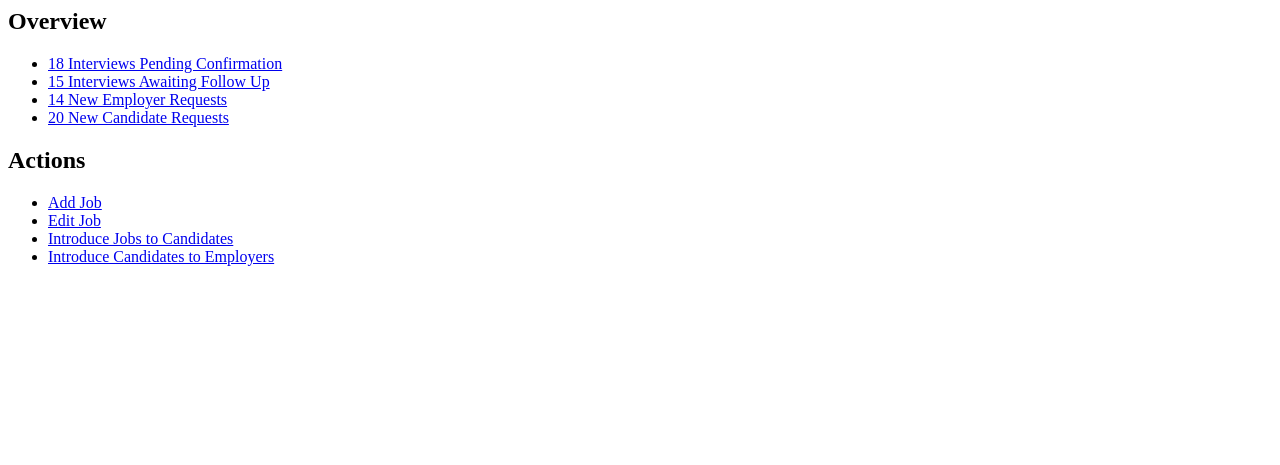
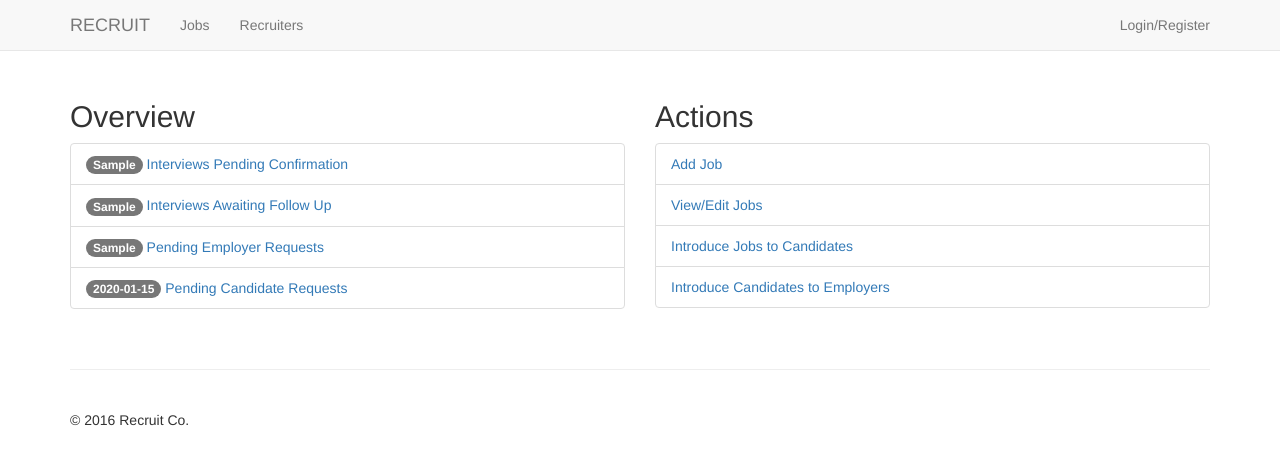
Before and after one commit to cassac/recruit, a Django app: template recruiters/templates/recruiters/dashboard.html in a window 1280 px wide. Shown: the top 465 px of the page. Run offline with Django 3.2, Linux system fonts and the light colour scheme; the template is opened without the code that fills it: most values are stand-ins (such as "Sample title", 1, 10 or a date in 2020); some libraries are stand-ins or nearby versions.

Commit message:
adds dynamic stats and admin urls

```diff
--- a/recruiters/templates/recruiters/dashboard.html
+++ b/recruiters/templates/recruiters/dashboard.html
@@ -1,25 +1,42 @@
+{% extends "base.html" %}
+
+{% load admin_urls %}
+
+{% block content %}
 <div class='row'>
 	<div class='col-xs-12 col-sm-6'>
 		<h2>Overview</h2>
 		<ul class="list-group">
 			<li class="list-group-item">
-				<a href='#'><span class="badge">18</span>
+				<a href='#'>
+					<span class="badge">
+						{{ interviews_pending_confirmation }}
+					</span>
 					Interviews Pending Confirmation
 				</a>
 			</li>
 			<li class="list-group-item">
-				<a href='#'><span class="badge">15</span>
+				<a href='#'>
+					<span class="badge">
+						{{ interviews_pending_follow_up }}
+					</span>
 					Interviews Awaiting Follow Up
 				</a>
 			</li>
 			<li class="list-group-item">
-				<a href='#'><span class="badge">14</span>
-					New Employer Requests
+				<a href='#'>
+					<span class="badge">
+						{{ pending_employer_requests }}
+					</span>
+					Pending Employer Requests
 				</a>
 			</li>
 			<li class="list-group-item">
-				<a href='#'><span class="badge">20</span>
-					New Candidate Requests
+				<a href='#'>
+					<span class="badge">
+						{{ pending_candidate_requests }}
+					</span>
+					Pending Candidate Requests
 				</a>
 			</li>
 		</ul>
@@ -28,13 +45,13 @@
 		<h2>Actions</h2>
 		<ul class="list-group">
 			<li class="list-group-item">
-				<a href='#'>
+				<a href="{% url 'admin:jobs_job_add'  %}">
 					Add Job
 				</a>
 			</li>
 			<li class="list-group-item">
-				<a href='#'>
-					Edit Job
+				<a href="{% url 'admin:jobs_job_changelist'  %}">
+					View/Edit Jobs
 				</a>
 			</li>
 			<li class="list-group-item">
@@ -50,3 +67,5 @@
 		</ul>
 	</div>
 </div>
+
+{% endblock %}
```
